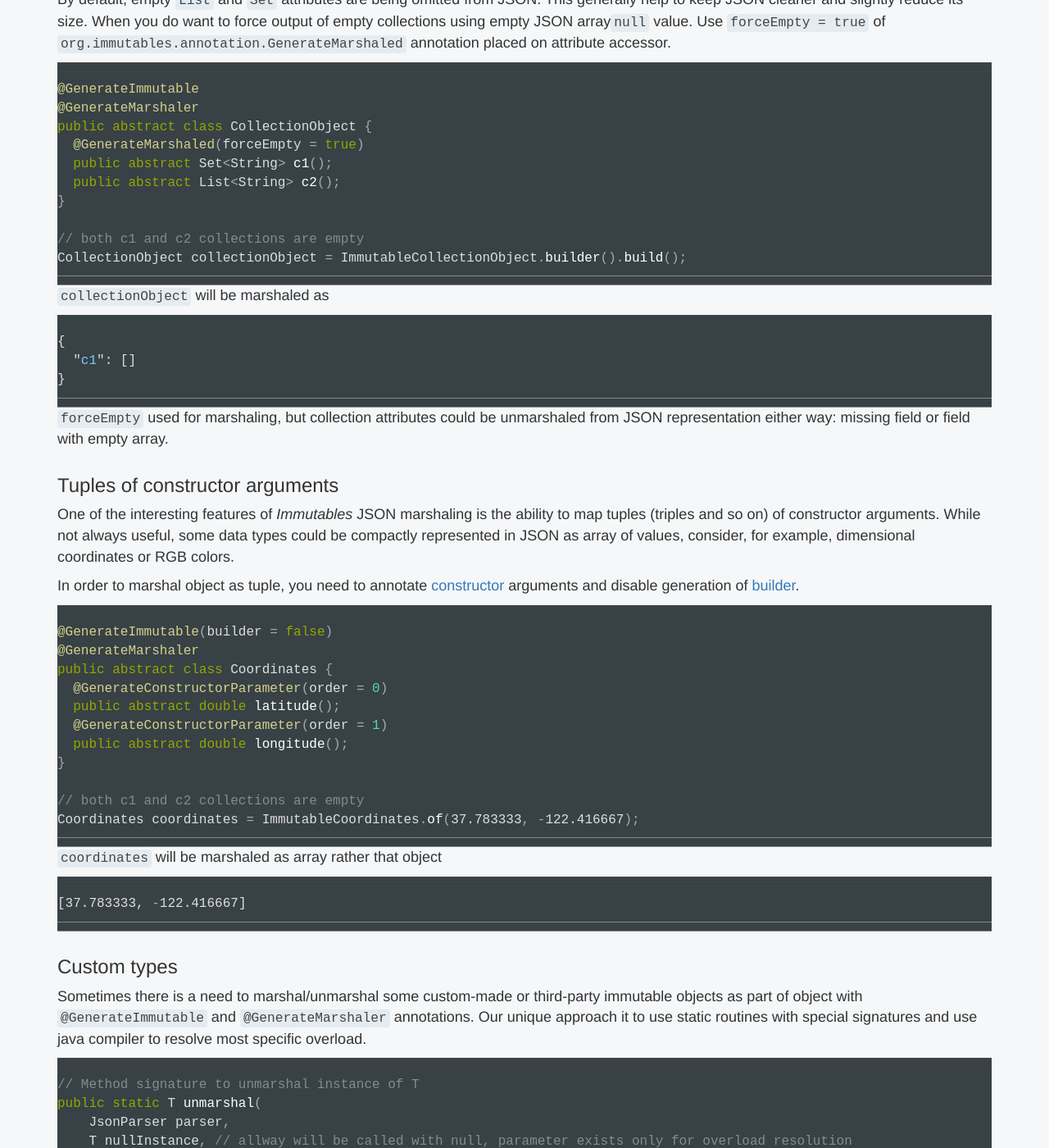
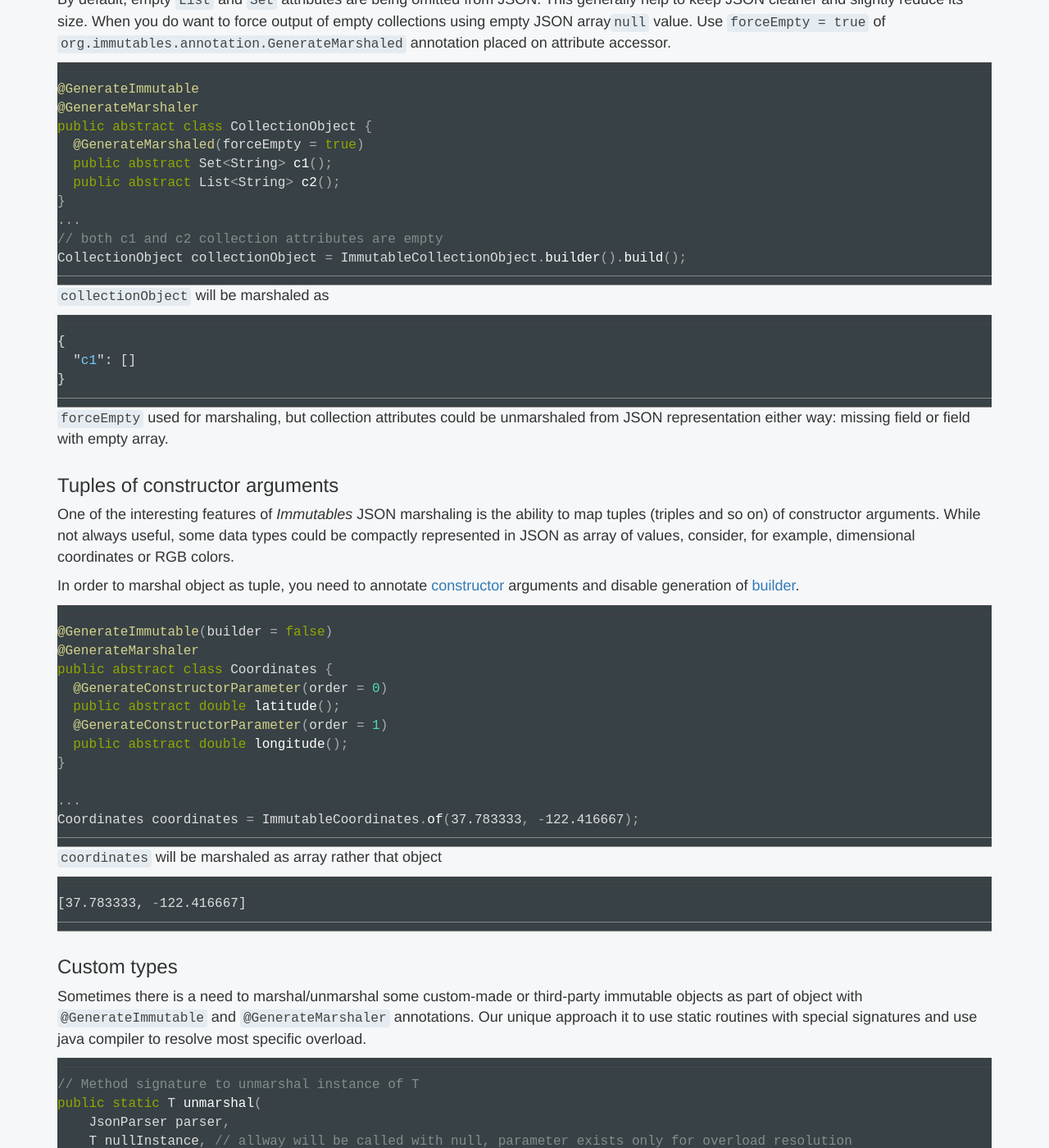
Before and after one commit to immutables/immutables.github.io, a Jekyll site: the page built from json.md, in a window 1280 px wide and 1400 px high, scrolled down 5689 px. Shown: the whole window at 82% size. Built offline with Jekyll 4.4.1, drawn with Linux system fonts in a browser that asks for light colours; nearby versions of some CDN libraries; Markdown is read by kramdown in place of the engine named in the settings; comment, search, counter and statistics services are not loaded.

Commit message:
JSON examples refine/cleanup

````diff
--- a/json.md
+++ b/json.md
@@ -243,7 +243,7 @@ public abstract class OptionalObject {
   public abstract Optional<String> v1();
   public abstract Optional<String> v2();
 }
-
+...
 // both v1 and v2 attributes are absent, i.e, not specified
 OptionalObject objectWithOptions = ImmutableOptionalObject.builder().build();
 ```
@@ -273,8 +273,8 @@ public abstract class CollectionObject {
   public abstract Set<String> c1();
   public abstract List<String> c2();
 }
-
-// both c1 and c2 collections are empty
+...
+// both c1 and c2 collection attributes are empty
 CollectionObject collectionObject = ImmutableCollectionObject.builder().build();
 ```
 `collectionObject` will be marshaled as
@@ -304,7 +304,7 @@ public abstract class Coordinates {
   public abstract double longitude();
 }
 
-// both c1 and c2 collections are empty
+...
 Coordinates coordinates = ImmutableCoordinates.of(37.783333, -122.416667);
 ```
 `coordinates` will be marshaled as array rather that object
````
